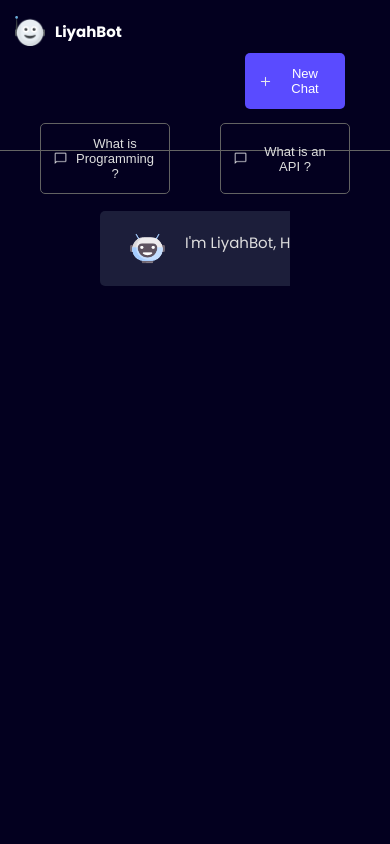
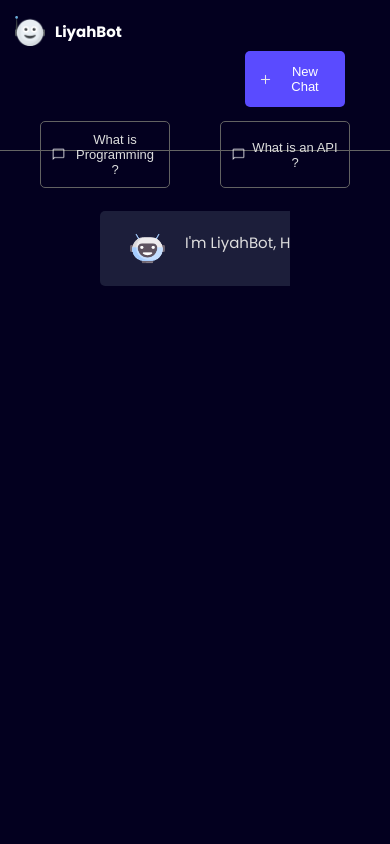
Before and after one commit to Babyliy/chatgpt-clone, a React (Vite) app: page / in a window 390 px wide. Shown: the top 844 px of the page. Built offline with nearby package versions, Linux system fonts and the light colour scheme; no server answers.

Commit message:
Update App.css

```diff
--- a/src/App.css
+++ b/src/App.css
@@ -187,7 +187,7 @@ body {
   margin-bottom: 1.2rem;
 }
 .upperSideTop{
-  margin-bottom: 0.7rem;
+  margin-bottom: 0.5rem;
 }
 
 .addBtn {
@@ -210,7 +210,7 @@ body {
 .query{
   width: 13rem;
   font-size: 1.3rem;
-  padding: 1.2rem;
+  padding: 1rem;
   margin-top: 0.2rem;
 }
 }
```
